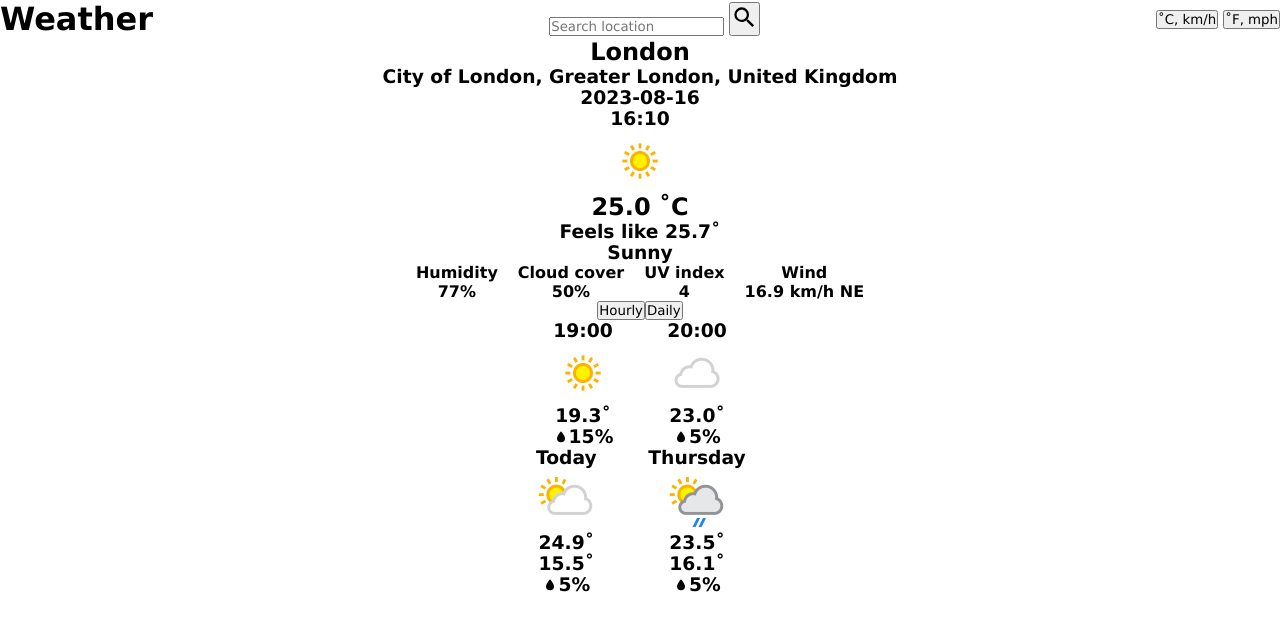
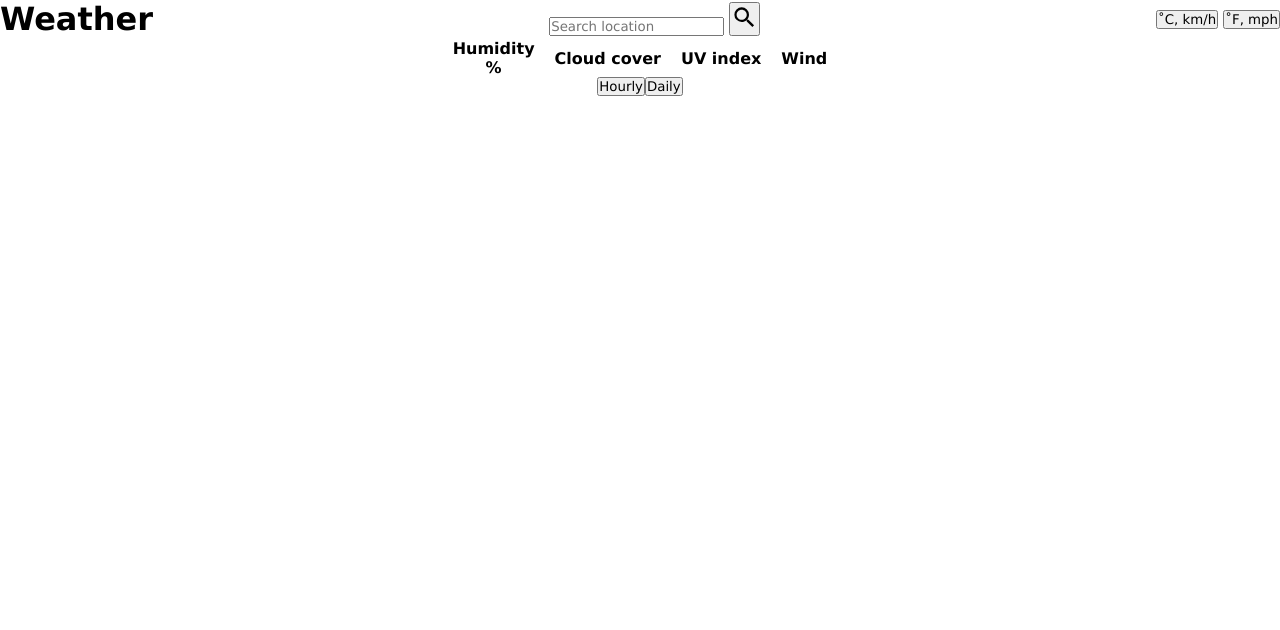
Before and after one commit to zoltan-antal/weather-app, a website built with webpack: page src/template.html in a window 1280 px wide. Built offline with nearby package versions, Linux system fonts and the light colour scheme.

Commit message:
Remove initial values from HTML template

```diff
--- a/src/template.html
+++ b/src/template.html
@@ -25,34 +25,34 @@
   </div>
   <div class="main">
     <div class="location">
-      <h2 class="town">London</h2>
-      <h3 class="address">City of London, Greater London, United Kingdom</h3>
-      <h3 class="local-date">2023-08-16</h3>
-      <h3 class="local-time">16:10</h3>
+      <h2 class="town"></h2>
+      <h3 class="address"></h3>
+      <h3 class="local-date"></h3>
+      <h3 class="local-time"></h3>
     </div>
     <div class="current">
       <div class="current-main">
-        <img src="assets/weather-icons/day/113.png" alt="" class="condition-icon">
-        <h2 class="temp">25.0 ˚C</h2>
-        <h3 class="feelslike">Feels like 25.7˚</h3>
-        <h3 class="condition-text">Sunny</h3>
+        <img src="assets/empty-placeholder.png" alt="Initial zero value" class="condition-icon">
+        <h2 class="temp"></h2>
+        <h3 class="feelslike"></h3>
+        <h3 class="condition-text"></h3>
       </div>
       <div class="current-other">
         <div class="humidity">
           <h4 class="title">Humidity</h4>
-          <h4 class="value">77%</h4>
+          <h4 class="value">%</h4>
         </div>
         <div class="cloud">
           <h4 class="title">Cloud cover</h4>
-          <h4 class="value">50%</h4>
+          <h4 class="value"></h4>
         </div>
         <div class="uv">
           <h4 class="title">UV index</h4>
-          <h4 class="value">4</h4>
+          <h4 class="value"></h4>
         </div>
         <div class="wind">
           <h4 class="title">Wind</h4>
-          <h4 class="value">16.9 km/h NE</h4>
+          <h4 class="value"></h4>
         </div>
       </div>
     </div>
@@ -61,46 +61,8 @@
       <button class="daily-button">Daily</button>
     </div>
     <div class="hourly">
-      <div class="hour">
-        <h3 class="time">19:00</h3>
-        <img src="assets/weather-icons/day/113.png" alt="" class="condition-icon">
-        <h3 class="temp">19.3˚</h3>
-        <div class="chance-of-rain">
-          <img src="assets/icons/water.svg" alt="" class="text-icon">
-          <h3 class="value">15%</h3>
-        </div>
-      </div>
-      <div class="hour">
-        <h3 class="time">20:00</h3>
-        <img src="assets/weather-icons/day/119.png" alt="" class="condition-icon">
-        <h3 class="temp">23.0˚</h3>
-        <div class="chance-of-rain">
-          <img src="assets/icons/water.svg" alt="" class="text-icon">
-          <h3 class="value">5%</h3>
-        </div>
-      </div>
     </div>
     <div class="daily">
-      <div class="day">
-        <h3 class="day-of-week">Today</h3>
-        <img src="assets/weather-icons/day/116.png" alt="" class="condition-icon">
-        <h3 class="max-temp">24.9˚</h3>
-        <h3 class="min-temp">15.5˚</h3>
-        <div class="chance-of-rain">
-          <img src="assets/icons/water.svg" alt="" class="text-icon">
-          <h3 class="value">5%</h3>
-        </div>
-      </div>
-      <div class="day">
-        <h3 class="day-of-week">Thursday</h3>
-        <img src="assets/weather-icons/day/176.png" alt="" class="condition-icon">
-        <h3 class="max-temp">23.5˚</h3>
-        <h3 class="min-temp">16.1˚</h3>
-        <div class="chance-of-rain">
-          <img src="assets/icons/water.svg" alt="" class="text-icon">
-          <h3 class="value">5%</h3>
-        </div>
-      </div>
     </div>
   </div>
   <div class="footer">
```
Also changed, not shown: src/assets/empty-placeholder.png (added).
